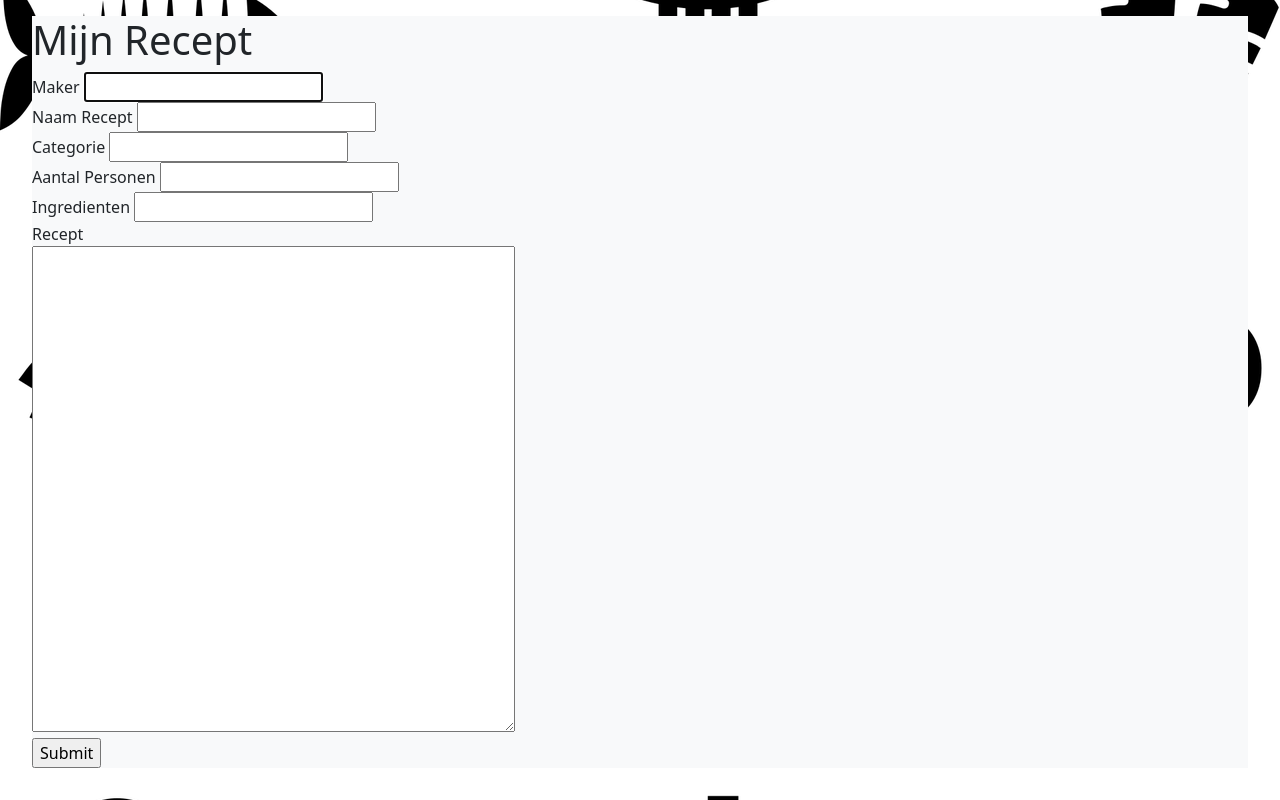
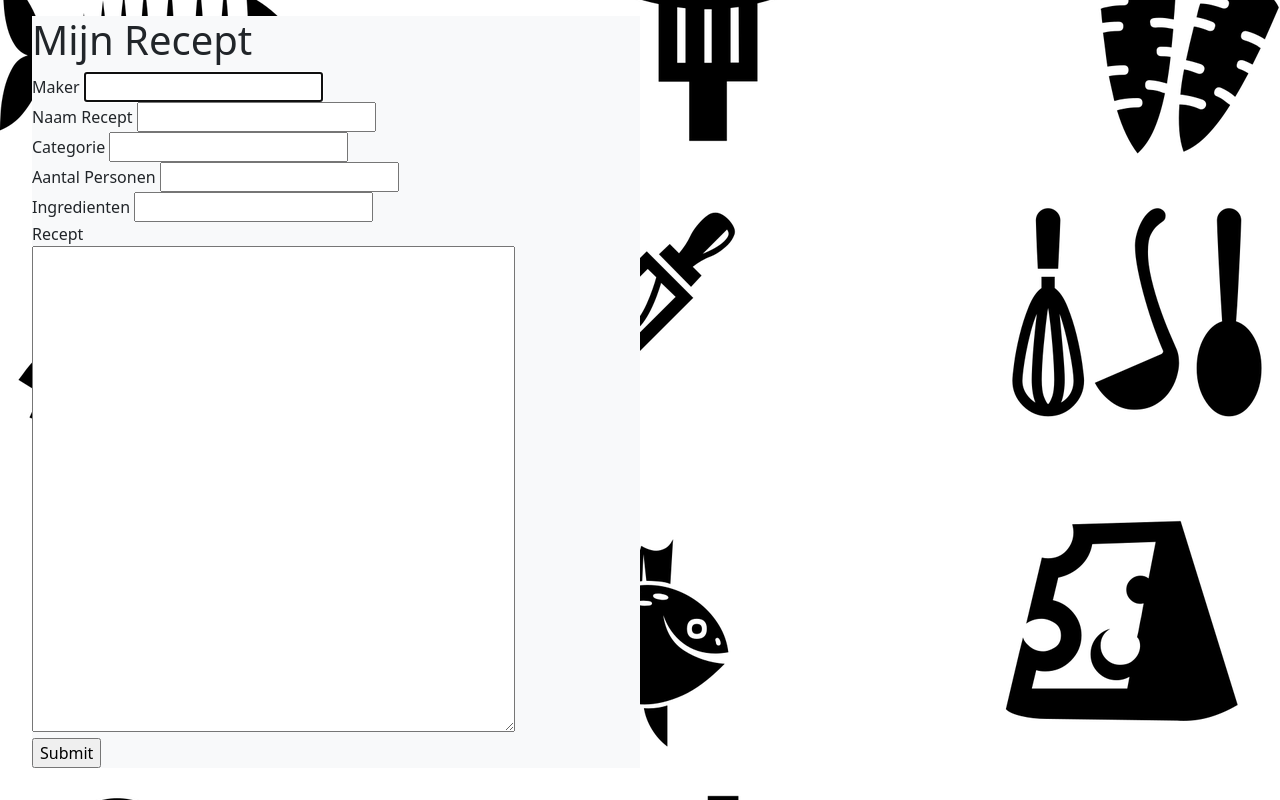
Before and after one commit to TheRealSpectrum/SpaceDuck-receptenboek, a PHP site: page /create.php in a window 1280 px wide. Shown: the part 86-886 px from the top of the page. Run offline with PHP 8.4, Linux system fonts and the light colour scheme.

Commit message:
form width 50

```diff
--- a/create.php
+++ b/create.php
@@ -3,7 +3,7 @@
     require_once("functions/init.php");
     include("parts/header.php");
 ?>
-    <section class=bg-light>
+    <section class="bg-light w-50" >
         <h1>Mijn Recept</h1>
 
         <form action="./parts/insert.php" method="post">
@@ -18,7 +18,7 @@
             <label for="ingredienten">Ingredienten</label>
             <input type="text" name="ingredienten" required><br>
             <label for="recept">Recept</label><br>
-            <textarea id="recept" name="recept" rows="20" cols="50" required></textarea><br>
+            <textarea id="recept" name="recept" rows="20" cols="50" required ></textarea><br>
             <input type="submit">
         </form>
 
```
